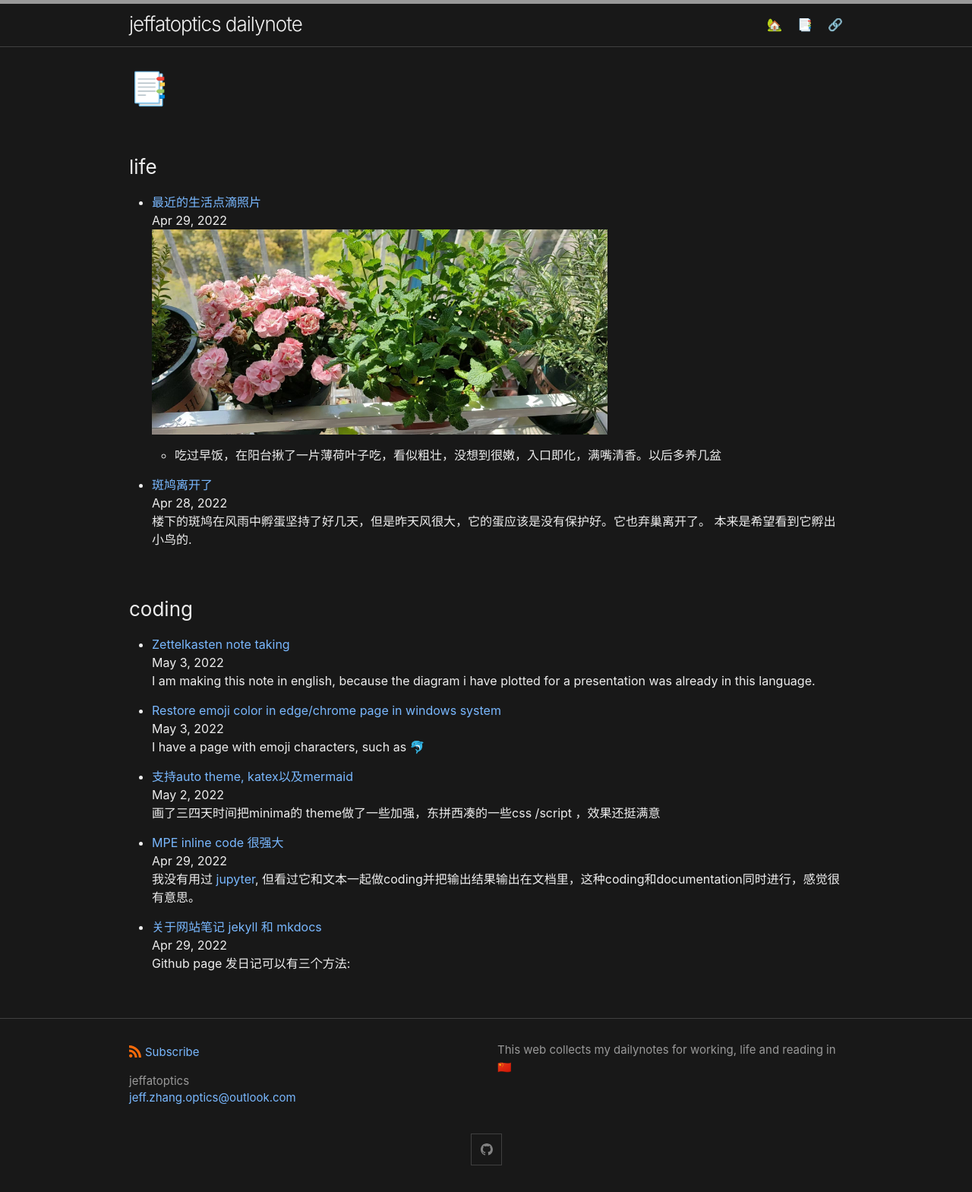
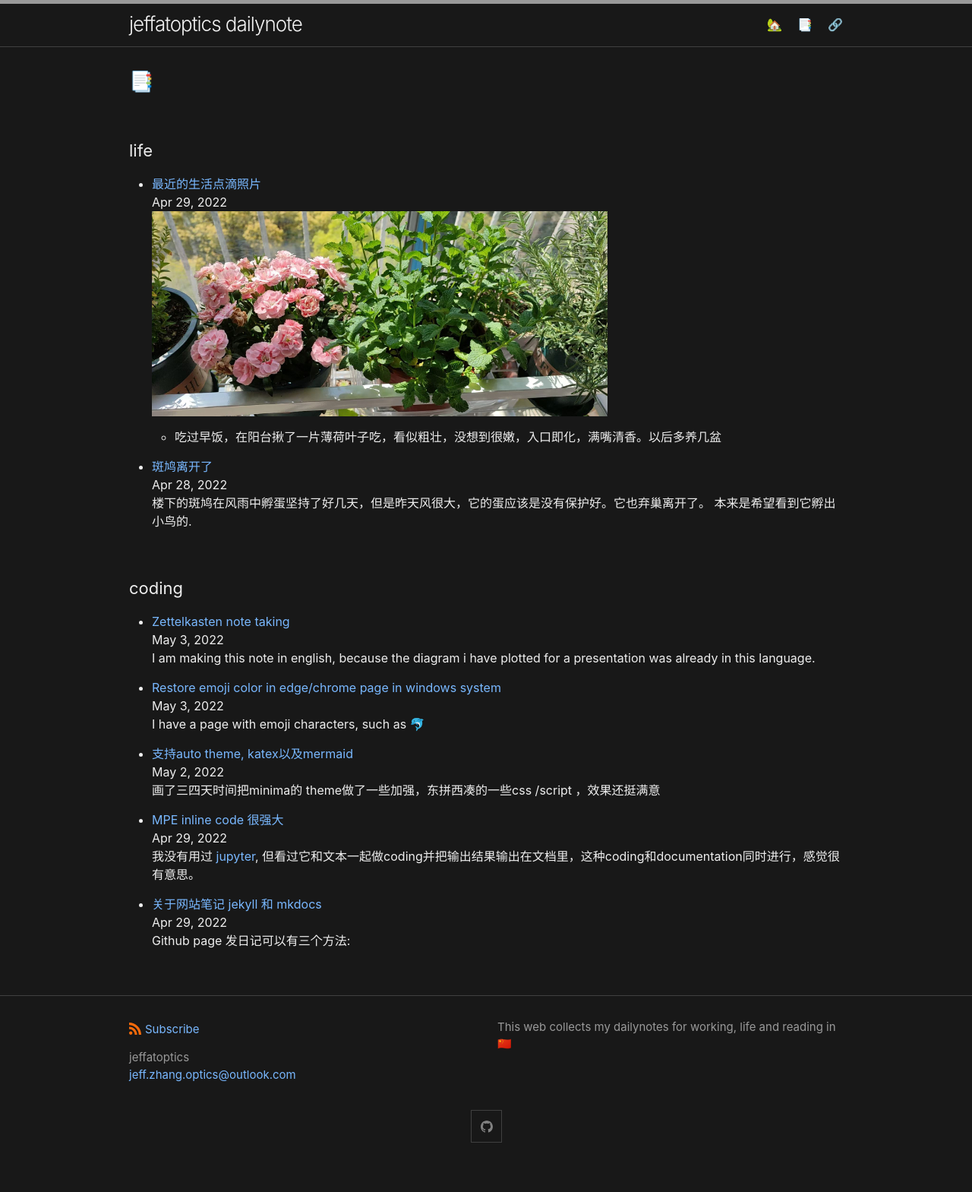
Before and after one commit to jeffatoptics/jeffblog, a Jekyll site: the page built from category.md, in a window 1280 px wide. Shown: the whole page at 76% size. Built offline with Jekyll 4.4.1, drawn with Linux system fonts in a browser that asks for light colours; nearby versions of some CDN libraries; after the commit the page ends 1539 px from its top, so only the background shows below that.

Commit message:
update font size, make the title small

```diff
--- a/_sass/minima/custom-styles.scss
+++ b/_sass/minima/custom-styles.scss
@@ -1,2 +1,39 @@
 // Placeholder to allow defining custom styles that override everything else.
 // (Use `_sass/minima/custom-variables.scss` to override variable defaults)
+.page-heading {
+    @include relative-font-size(1.625);
+}
+
+.post-list-heading {
+    @include relative-font-size(1.625);
+}
+
+
+
+
+.post-title,
+.post-content h1 {
+    @include relative-font-size(1.625);
+
+    @media screen and (min-width: $on-large) {
+        @include relative-font-size(1.625);
+    }
+}
+
+.post-content {
+    h2 {
+        @include relative-font-size(1.5);
+
+        @media screen and (min-width: $on-large) {
+            @include relative-font-size(1.5);
+        }
+    }
+
+    h3 {
+        @include relative-font-size(1.375);
+
+        @media screen and (min-width: $on-large) {
+            @include relative-font-size(1.375);
+        }
+    }
+}
```
